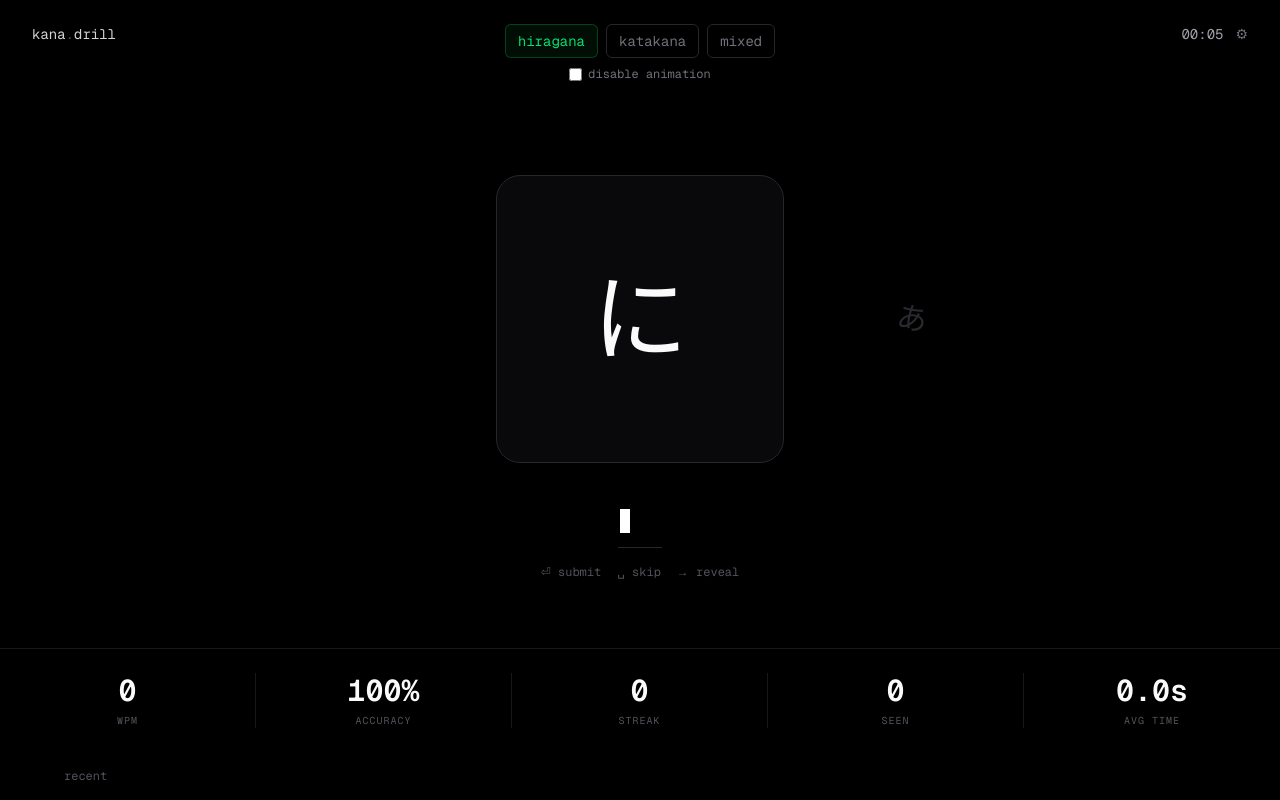
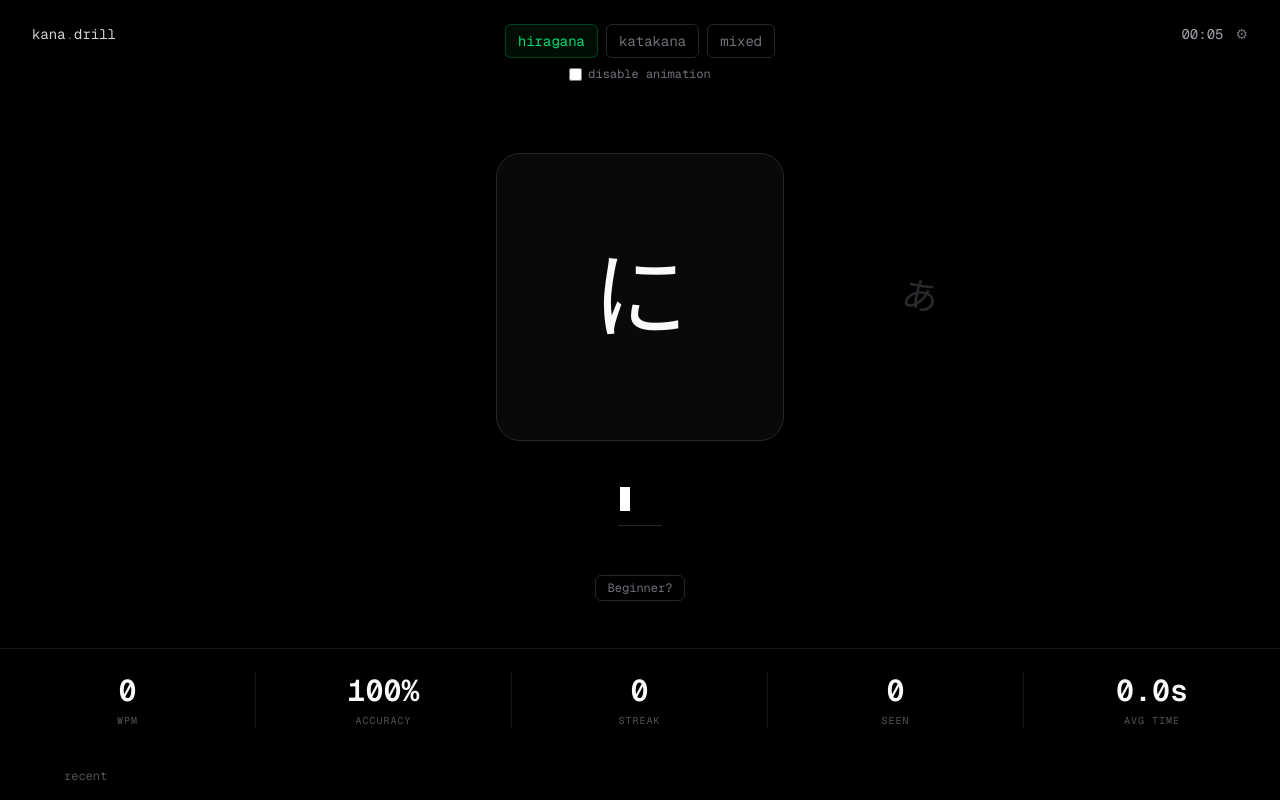
Before and after one commit to BreakableEggshell/Japanese-Kana-Learning, a Next.js app in the folder jp-learning/: page / in a window 1280 px wide. Built offline with nearby package versions, Linux system fonts and the light colour scheme.

Commit message:
feat: add idle pause, answer history, and beginner entry point

```diff
--- /dev/null
+++ b/jp-learning/app/beginner/page.tsx
@@ -0,0 +1,13 @@
+import Link from "next/link";
+
+export default function BeginnerPage() {
+  return (
+    <div className="flex min-h-screen w-full flex-col bg-black font-mono text-zinc-50">
+      <div className="px-8 py-6">
+        <Link href="/" className="text-sm text-zinc-500 transition-colors hover:text-zinc-300">
+          ← back
+        </Link>
+      </div>
+    </div>
+  );
+}
--- a/jp-learning/app/components/HiraganaQuiz.tsx
+++ b/jp-learning/app/components/HiraganaQuiz.tsx
@@ -1,6 +1,7 @@
 "use client";
 
 import { useCallback, useEffect, useRef, useState } from "react";
+import Link from "next/link";
 import { HIRAGANA, KATAKANA, type KanaEntry } from "@/app/lib/kana";
 
 type Mode = "hiragana" | "katakana" | "mixed";
@@ -10,7 +11,7 @@ type HistoryItem = {
   key: number;
   char: string;
   romaji: string;
-  result: Result;
+  result: Result | "skip";
 };
 
 type SideItem = {
@@ -28,6 +29,7 @@ const POOLS: Record<Mode, KanaEntry[]> = {
 const MODES: Mode[] = ["hiragana", "katakana", "mixed"];
 const REVEAL_DELAY_MS = 500;
 const MIN_CHARS_BEFORE_WRONG = 2;
+const IDLE_PAUSE_MS = 10000;
 
 function pickRandom(pool: KanaEntry[], excludeChar?: string): KanaEntry {
   if (pool.length <= 1) return pool[0];
@@ -68,6 +70,7 @@ export default function HiraganaQuiz() {
 
   const [input, setInput] = useState("");
   const [revealed, setRevealed] = useState(false);
+  const [paused, setPaused] = useState(false);
 
   const [history, setHistory] = useState<HistoryItem[]>([]);
   const [correctCount, setCorrectCount] = useState(0);
@@ -80,6 +83,8 @@ export default function HiraganaQuiz() {
 
   const startTimeRef = useRef(Date.now());
   const itemStartRef = useRef(Date.now());
+  const lastActivityRef = useRef(Date.now());
+  const pauseStartRef = useRef<number | null>(null);
   const inputRef = useRef<HTMLInputElement>(null);
 
   const resetSession = useCallback((m: Mode) => {
@@ -91,6 +96,7 @@ export default function HiraganaQuiz() {
     setPrevItem(null);
     setInput("");
     setRevealed(false);
+    setPaused(false);
     setHistory([]);
     setCorrectCount(0);
     setStreak(0);
@@ -100,6 +106,8 @@ export default function HiraganaQuiz() {
     setAnsweredCount(0);
     startTimeRef.current = Date.now();
     itemStartRef.current = Date.now();
+    lastActivityRef.current = Date.now();
+    pauseStartRef.current = null;
     setElapsedSeconds(0);
   }, []);
 
@@ -107,8 +115,31 @@ export default function HiraganaQuiz() {
     resetSession(mode);
   }, [mode, resetSession]);
 
+  const resume = useCallback(() => {
+    if (pauseStartRef.current !== null) {
+      const idleDuration = Date.now() - pauseStartRef.current;
+      startTimeRef.current += idleDuration;
+      itemStartRef.current += idleDuration;
+      pauseStartRef.current = null;
+    }
+    lastActivityRef.current = Date.now();
+    setPaused(false);
+  }, []);
+
+  const registerActivity = useCallback(() => {
+    lastActivityRef.current = Date.now();
+    if (paused) resume();
+  }, [paused, resume]);
+
   useEffect(() => {
     const id = setInterval(() => {
+      if (Date.now() - lastActivityRef.current >= IDLE_PAUSE_MS) {
+        setPaused((wasPaused) => {
+          if (!wasPaused) pauseStartRef.current = Date.now();
+          return true;
+        });
+        return;
+      }
       setElapsedSeconds(Math.floor((Date.now() - startTimeRef.current) / 1000));
     }, 1000);
     return () => clearInterval(id);
@@ -125,11 +156,14 @@ export default function HiraganaQuiz() {
 
       const elapsed = Date.now() - itemStartRef.current;
 
-      if (result !== "skip") {
-        setHistory((prev) => [
+      setHistory((prev) =>
+        [
           ...prev,
           { key: nextKey(), char: current.char, romaji: current.answers[0], result },
-        ].slice(-10));
+        ].slice(-10)
+      );
+
+      if (result !== "skip") {
         setAnsweredCount((c) => c + 1);
         setTotalAnswerMs((t) => t + elapsed);
         if (result === "correct") {
@@ -154,6 +188,7 @@ export default function HiraganaQuiz() {
   );
 
   function handleChange(e: React.ChangeEvent<HTMLInputElement>) {
+    registerActivity();
     if (revealed || !current) return;
     const raw = e.target.value.toLowerCase().replace(/[^a-z]/g, "");
     setInput(raw);
@@ -167,6 +202,7 @@ export default function HiraganaQuiz() {
   }
 
   function handleKeyDown(e: React.KeyboardEvent<HTMLInputElement>) {
+    registerActivity();
     if (revealed || !current) return;
 
     if (e.key === "Enter") {
@@ -259,11 +295,11 @@ export default function HiraganaQuiz() {
         {current && next && (
           <>
             <div className="flex items-center justify-center gap-14 sm:gap-24">
-              <div className="flex h-16 w-16 items-center justify-center">
+              <div className="flex h-20 w-20 items-center justify-center">
                 {prevItem && (
                   <div
                     key={prevItem.key}
-                    className={`flex h-12 w-12 -rotate-12 items-center justify-center rounded-xl border text-3xl text-zinc-500 ${
+                    className={`flex h-16 w-16 -rotate-12 items-center justify-center rounded-xl border text-4xl text-zinc-500 ${
                       skipAnimation ? "" : "animate-kana-settle"
                     } ${
                       prevItem.result === "correct"
@@ -291,10 +327,10 @@ export default function HiraganaQuiz() {
                 </span>
               </div>
 
-              <div className="flex h-16 w-16 items-center justify-center">
+              <div className="flex h-20 w-20 items-center justify-center">
                 <div
                   key={`${next.char}-${seenCount}`}
-                  className={`flex h-12 w-12 rotate-12 items-center justify-center rounded-xl text-3xl text-zinc-600 opacity-50 ${
+                  className={`flex h-16 w-16 rotate-12 items-center justify-center rounded-xl text-4xl text-zinc-600 opacity-50 ${
                     skipAnimation ? "" : "animate-kana-pop"
                   }`}
                 >
@@ -307,7 +343,23 @@ export default function HiraganaQuiz() {
               <div className="relative flex items-center justify-center border-b border-zinc-800 pb-2">
                 <div className="flex min-h-9 min-w-[3ch] items-center text-2xl">
                   <span className={revealed ? "text-amber-400" : "text-white"}>{input}</span>
-                  {!revealed && <span className="ml-0.5 h-6 w-2.5 animate-blink bg-white" />}
+                  {!revealed &&
+                    (paused ? (
+                      <button
+                        aria-label="Resume"
+                        title="Resume"
+                        onClick={(e) => {
+                          e.stopPropagation();
+                          resume();
+                          inputRef.current?.focus();
+                        }}
+                        className="ml-1 flex h-6 w-6 items-center justify-center rounded-sm text-sm text-zinc-300 hover:text-white"
+                      >
+                        ⏸
+                      </button>
+                    ) : (
+                      <span className="ml-0.5 h-6 w-2.5 animate-blink bg-white" />
+                    ))}
                 </div>
                 <input
                   ref={inputRef}
@@ -323,11 +375,19 @@ export default function HiraganaQuiz() {
                 />
               </div>
 
-              <div className="flex items-center gap-4 text-xs text-zinc-600">
-                <span>⏎ submit</span>
-                <span>␣ skip</span>
-                <span>→ reveal</span>
-              </div>
+              <p
+                className={`text-[11px] text-zinc-600 transition-opacity ${paused ? "opacity-100" : "opacity-0"}`}
+              >
+                statistics paused
+              </p>
+
+              <Link
+                href="/beginner"
+                onClick={(e) => e.stopPropagation()}
+                className="rounded-md border border-zinc-800 px-3 py-1 text-xs text-zinc-500 transition-colors hover:border-zinc-700 hover:text-zinc-300"
+              >
+                Beginner?
+              </Link>
             </div>
           </>
         )}
@@ -349,7 +409,9 @@ export default function HiraganaQuiz() {
             className={`flex shrink-0 items-center gap-1.5 rounded-md border px-2.5 py-1.5 text-xs ${
               h.result === "correct"
                 ? "border-green-900/60 bg-green-950/40 text-green-400"
-                : "border-red-900/60 bg-red-950/40 text-red-400"
+                : h.result === "wrong"
+                  ? "border-red-900/60 bg-red-950/40 text-red-400"
+                  : "border-white/50 bg-white/5 text-zinc-200"
             }`}
           >
             <span>{h.char}</span>
```
